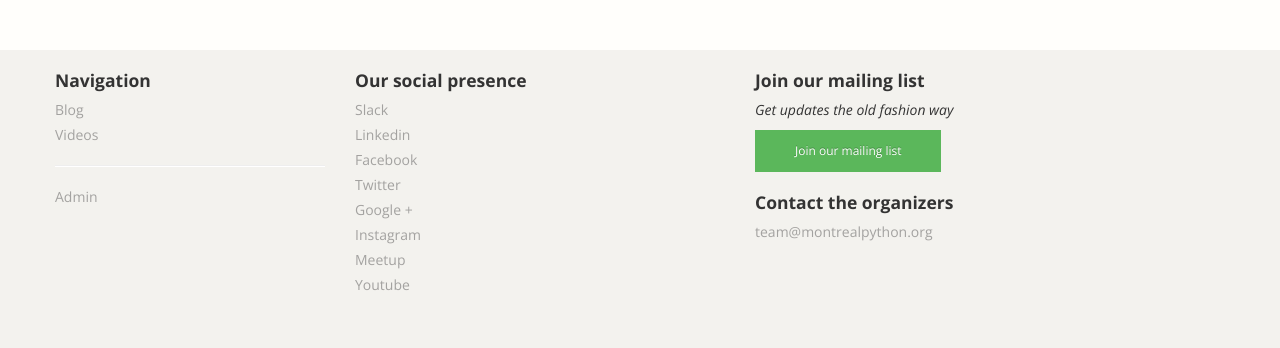
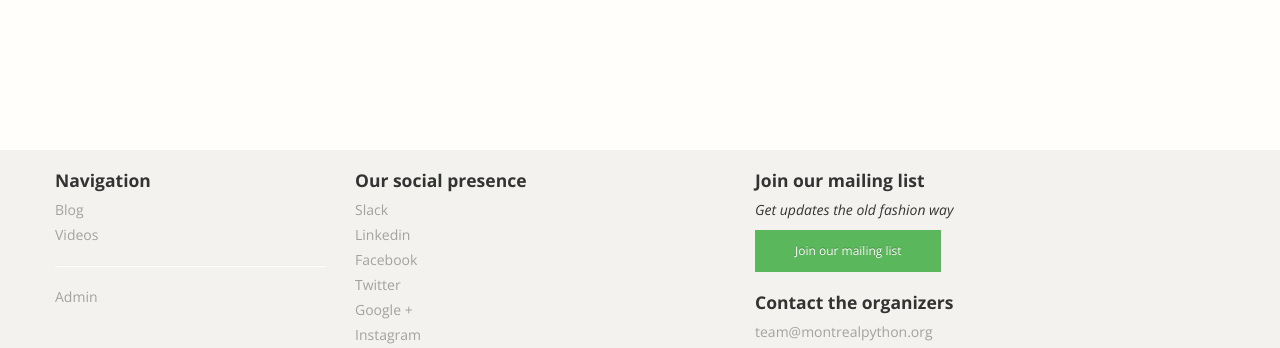
Before and after one commit to mtlpy/mtlpyweb, a Django app: page /en/blog/ in a window 1280 px wide. Shown: the part 175-523 px from the top of the page. Run offline with Django 3.2, Linux system fonts and the light colour scheme; data that the repository does not hold is empty; parts of the project's set-up code (start-up, migrations or seed data) failed here and were passed over; grey boxes are pictures that could not be loaded.

Commit message:
Adjust footer margins

```diff
--- a/mtlpy/static/css/base/_base.scss
+++ b/mtlpy/static/css/base/_base.scss
@@ -86,8 +86,8 @@ body {
 #footer {
     background-color: #f3f2ee;
     padding: 10px;
-    padding-bottom: 50px;
-    margin-top: 20px;
+    padding-bottom: 30px;
+    margin-top: 120px;
 }
 
 // Footer Links
```
Also changed, not shown: mtlpy/static/css/style.css.
